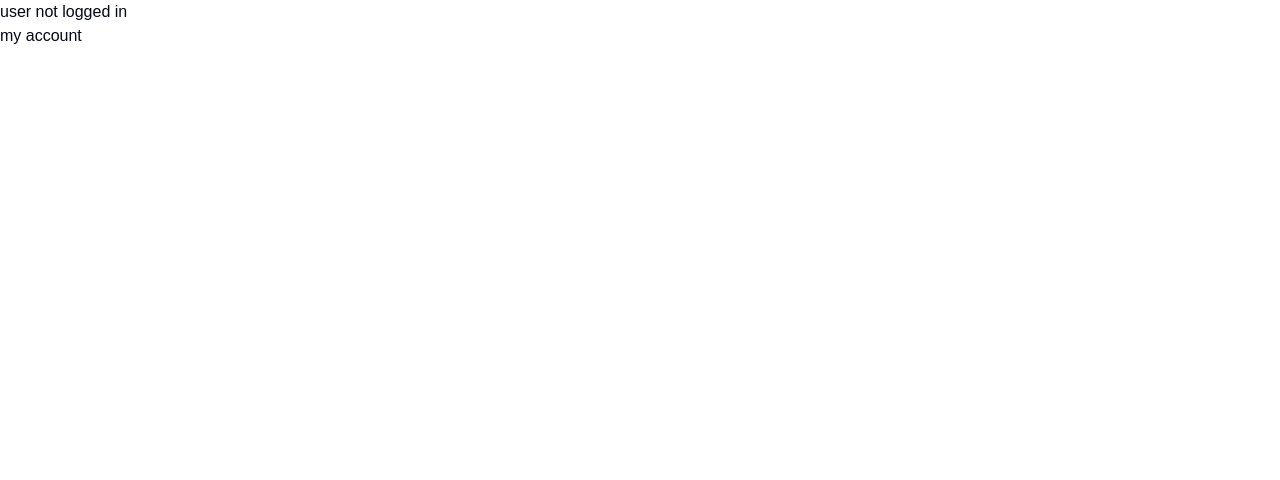
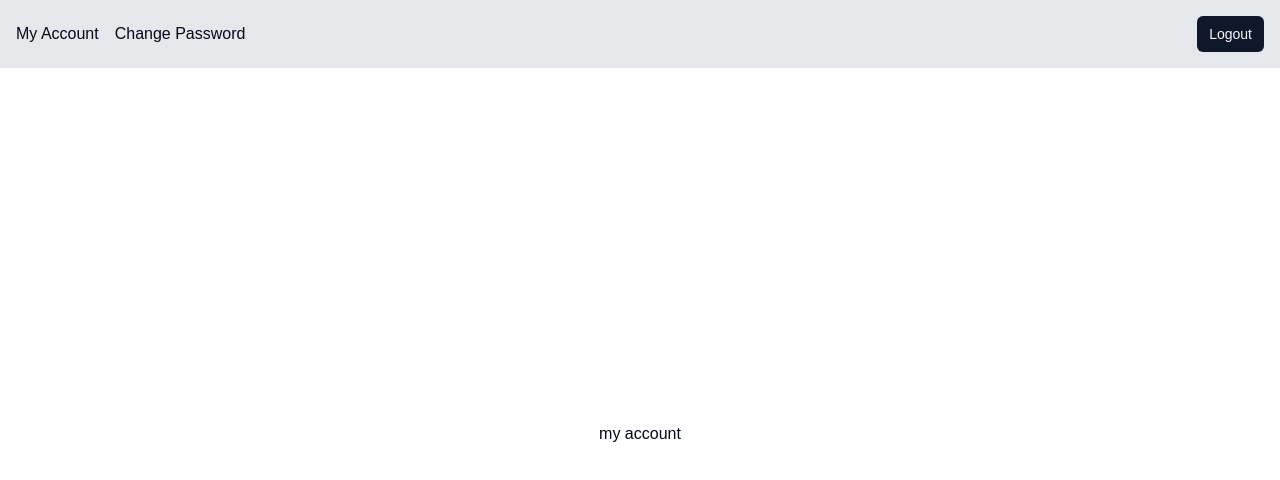
Before and after one commit to ccweerasinghe1994/next-auth, a Next.js app: page /my-account in a window 1280 px wide. Shown: the top 480 px of the page. Built offline with nearby package versions, Linux system fonts and the light colour scheme; no server answers.

Commit message:
add LoggedInLayout component for user navigation and session management

```diff
--- /dev/null
+++ b/app/(logged-in)/layout.tsx
@@ -0,0 +1,28 @@
+import Link from "next/link";
+import React from "react";
+import LogoutButton from "./logout-button/LogoutButton";
+
+export default function LoggedInLayout({
+  children,
+}: Readonly<{
+  children: React.ReactNode;
+}>) {
+  return (
+    <div className="min-h-screen flex flex-col">
+      <nav className="bg-gray-200 flex justify-between items-center p-4">
+        <ul className="flex gap-4">
+          <li>
+            <Link href={"/my-account"}>My Account</Link>
+          </li>
+          <li>
+            <Link href={"/change-password"}>Change Password</Link>
+          </li>
+        </ul>
+        <div className="">
+          <LogoutButton />
+        </div>
+      </nav>
+      <div className="flex-1 flex justify-center items-center">{children}</div>
+    </div>
+  );
+}
--- a/app/layout.tsx
+++ b/app/layout.tsx
@@ -1,8 +1,6 @@
-import { auth } from "@/auth";
 import type { Metadata } from "next";
 import localFont from "next/font/local";
 import "./globals.css";
-import LogoutButton from "./logout-button/LogoutButton";
 
 const geistSans = localFont({
   src: "./fonts/GeistVF.woff",
@@ -20,26 +18,16 @@ export const metadata: Metadata = {
   description: "Generated by create next app",
 };
 
-export default async function RootLayout({
+export default function RootLayout({
   children,
 }: Readonly<{
   children: React.ReactNode;
 }>) {
-  const session = await auth();
-
   return (
     <html lang="en">
       <body
         className={`${geistSans.variable} ${geistMono.variable} antialiased`}
       >
-        {session?.user?.email ? (
-          <div>
-            <p>Logged in as {session.user.email}</p>
-            <LogoutButton />
-          </div>
-        ) : (
-          "user not logged in"
-        )}
         {children}
       </body>
     </html>
```
Also changed, not shown: app/(logged-in)/logout-button/LogoutButton.tsx (renamed from app/logout-button/LogoutButton.tsx), app/(logged-in)/logout-button/actions.ts (renamed from app/logout-button/actions.ts).
